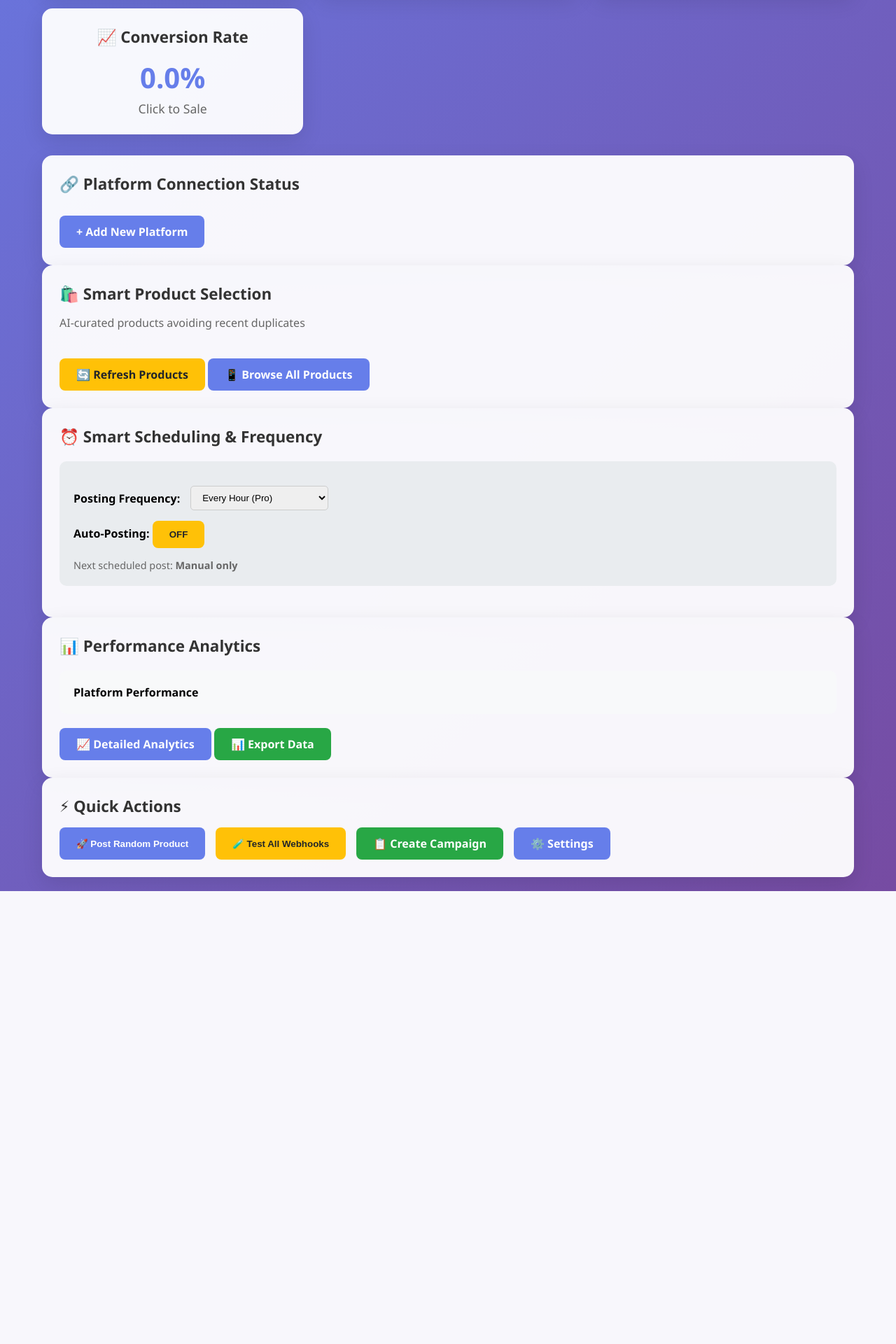
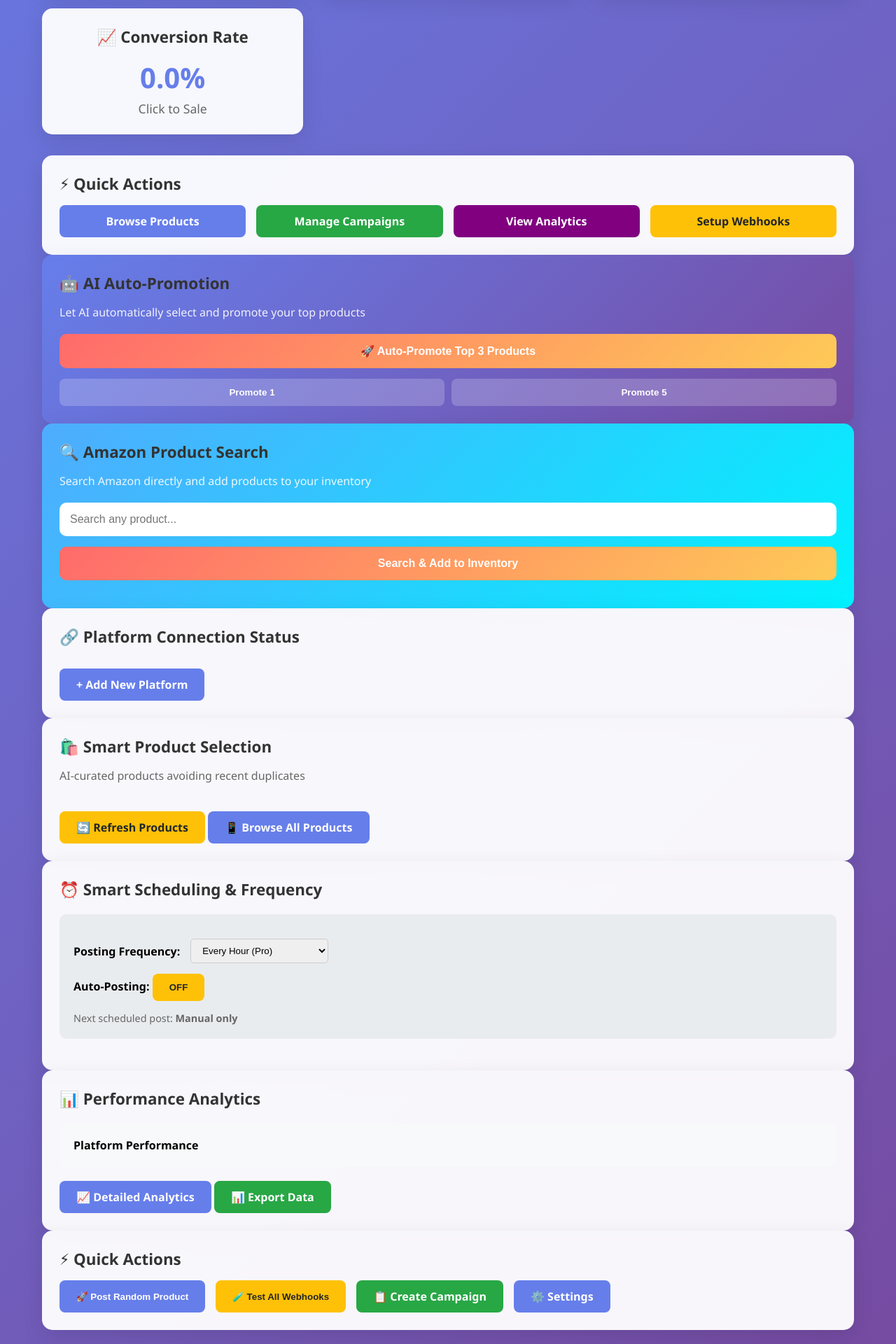
Before and after one commit to the3kproduction/3Kaffiliatebot-pro, a Flask app: template templates/dashboard_enhanced.html in a window 1280 px wide. Shown: the part 710-2630 px from the top of the page at 70% size. Before the commit the page ends 1983 px from the top, so only its background shows below. Run offline with Flask 3, Linux system fonts and the light colour scheme; the template is opened without the code that fills it, so the values that code supplies are empty; parts of the project's set-up code (start-up, migrations or seed data) failed here and were passed over.

Commit message:
Rearrange the dashboard for quicker access and enhance auto-promotion
Moves quick action buttons above AI promotion and adds "Auto-Promote Top 3 Products" button to `templates/dashboard_enhanced.html`.

Replit-Commit-Author: Agent
Replit-Commit-Session-Id: 9e95c6ea-836a-4bc5-b947-222117839818
Replit-Commit-Screenshot-Url: https://storage.googleapis.com/screenshot-production-us-central1/6648d937-e75a-49db-8c33-5780264980a4/7a1c0baa-57a2-4a71-9dd7-271647494cec.jpg

```diff
--- a/templates/dashboard_enhanced.html
+++ b/templates/dashboard_enhanced.html
@@ -111,6 +111,65 @@
                 <div class="stat-number">{{ "%.1f"|format(analytics.conversion_rate or 0) }}%</div>
                 <div class="stat-label">Click to Sale</div>
             </div>
+        </div>
+
+        <!-- Quick Actions -->
+        <div class="card">
+            <h3>⚡ Quick Actions</h3>
+            <div style="display: grid; grid-template-columns: repeat(auto-fit, minmax(200px, 1fr)); gap: 15px;">
+                <a href="/products" class="btn btn-primary" style="text-decoration: none;">Browse Products</a>
+                <a href="/campaigns" class="btn btn-success" style="text-decoration: none;">Manage Campaigns</a>
+                <a href="/analytics" class="btn" style="background: purple; color: white; text-decoration: none;">View Analytics</a>
+                <a href="/setup-webhooks" class="btn btn-warning" style="text-decoration: none;">Setup Webhooks</a>
+            </div>
+        </div>
+
+        <!-- AI Auto-Promotion -->
+        <div class="card" style="background: linear-gradient(135deg, #667eea, #764ba2); color: white;">
+            <h3>🤖 AI Auto-Promotion</h3>
+            <p style="margin-bottom: 20px; opacity: 0.9;">Let AI automatically select and promote your top products</p>
+
+            <button onclick="autoPromoteProducts(3)" style="width: 100%; background: linear-gradient(135deg, #ff6b6b, #feca57); color: white; font-weight: bold; padding: 15px 25px; border-radius: 10px; border: none; cursor: pointer; margin-bottom: 15px; font-size: 16px;">
+                🚀 Auto-Promote Top 3 Products
+            </button>
+
+            <div style="display: grid; grid-template-columns: 1fr 1fr; gap: 10px;">
+                <button onclick="autoPromoteProducts(1)" style="background: rgba(255,255,255,0.2); color: white; padding: 12px; border: none; border-radius: 8px; cursor: pointer; font-weight: bold;">
+                    Promote 1
+                </button>
+                <button onclick="autoPromoteProducts(5)" style="background: rgba(255,255,255,0.2); color: white; padding: 12px; border: none; border-radius: 8px; cursor: pointer; font-weight: bold;">
+                    Promote 5
+                </button>
+            </div>
+
+            <div id="auto-promote-result" style="margin-top: 15px; padding: 10px; border-radius: 8px; display: none;"></div>
+        </div>
+
+        <!-- Amazon Product Search -->
+        <div class="card" style="background: linear-gradient(135deg, #4facfe, #00f2fe); color: white;">
+            <h3>🔍 Amazon Product Search</h3>
+            <p style="margin-bottom: 20px; opacity: 0.9;">Search Amazon directly and add products to your inventory</p>
+
+            <input type="text" id="product-search-input" placeholder="Search any product..." style="width: 100%; padding: 15px; border: none; border-radius: 10px; font-size: 16px; margin-bottom: 15px; color: #333;">
+
+            <button onclick="searchProducts()" style="width: 100%; background: linear-gradient(135deg, #ff6b6b, #feca57); color: white; font-weight: bold; padding: 15px 25px; border-radius: 10px; border: none; cursor: pointer; margin-bottom: 15px; font-size: 16px;">
+                Search & Add to Inventory
+            </button>
+
+            {% if trending_searches %}
+            <div style="margin-top: 15px;">
+                <p style="margin-bottom: 10px; opacity: 0.9; font-size: 14px;">Trending searches:</p>
+                <div>
+                    {% for search in trending_searches %}
+                    <span onclick="searchPreset('{{ search }}')" style="background: rgba(255,255,255,0.2); color: white; padding: 6px 12px; border-radius: 15px; margin: 3px; display: inline-block; cursor: pointer; font-size: 12px;">
+                        {{ search }}
+                    </span>
+                    {% endfor %}
+                </div>
+            </div>
+            {% endif %}
+
+            <div id="search-result" style="margin-top: 15px; padding: 10px; border-radius: 8px; display: none;"></div>
         </div>
 
         <!-- Platform Status -->
```
Also changed, not shown: attached_assets/Screenshot 2025-05-24 182936.png (added), attached_assets/image_1748136617029.png (added).
